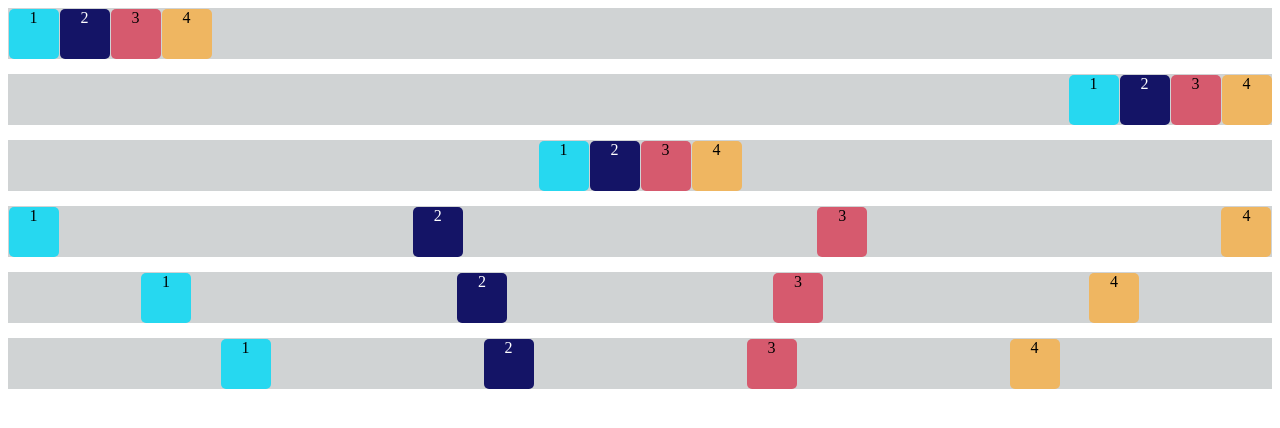
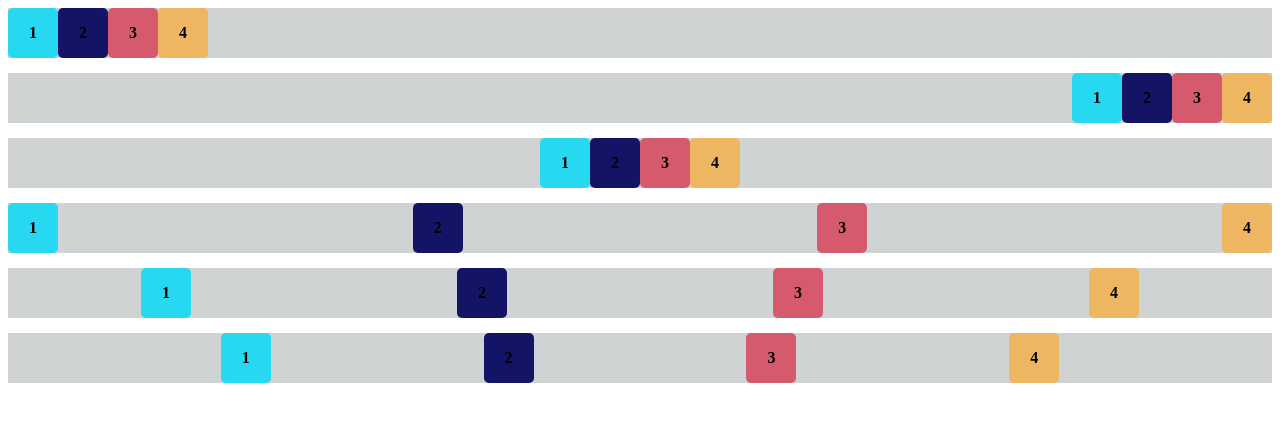
Before and after one commit to bianca-tsuchiya/PI_exercicio-flexbox, a plain HTML site: page ExercicioA/ExercicioA.html in a window 1280 px wide. Drawn offline with Linux system fonts and the light colour scheme.

Commit message:
alterei o código do exercício A - alterações visuais

```diff
--- a/ExercicioA/ExercicioA.html
+++ b/ExercicioA/ExercicioA.html
@@ -12,40 +12,40 @@
         Nesse caso, container é a classe de estilização comum a todos
         E o restante, é sua própria estilização (específica) -->
     <div class="container start">
-        <div class="filho azul-claro">1</div>
-        <div class="filho azul-escuro">2</div>
-        <div class="filho rosa">3</div>
-        <div class="filho amarelo">4</div>
+        <div class="filho azul-claro"><p><b>1</b></p></div>
+        <div class="filho azul-escuro"><p><b>2</b></p></div>
+        <div class="filho rosa"><p><b>3</b></p></div>
+        <div class="filho amarelo"><p><b>4</b></p></div>
     </div>
     <div class="container end">
-        <div class="filho azul-claro">1</div>
-        <div class="filho azul-escuro">2</div>
-        <div class="filho rosa">3</div>
-        <div class="filho amarelo">4</div>
+        <div class="filho azul-claro"><p><b>1</b></p></div>
+        <div class="filho azul-escuro"><p><b>2</b></p></div>
+        <div class="filho rosa"><p><b>3</b></p></div>
+        <div class="filho amarelo"><p><b>4</b></p></div>
     </div>
     <div class="container center">
-        <div class="filho azul-claro">1</div>
-        <div class="filho azul-escuro">2</div>
-        <div class="filho rosa">3</div>
-        <div class="filho amarelo">4</div>
+        <div class="filho azul-claro"><p><b>1</b></p></div>
+        <div class="filho azul-escuro"><p><b>2</b></p></div>
+        <div class="filho rosa"><p><b>3</b></p></div>
+        <div class="filho amarelo"><p><b>4</b></p></div>
     </div>
     <div class="container space-between">
-        <div class="filho azul-claro">1</div>
-        <div class="filho azul-escuro">2</div>
-        <div class="filho rosa">3</div>
-        <div class="filho amarelo">4</div>
+        <div class="filho azul-claro"><p><b>1</b></p></div>
+        <div class="filho azul-escuro"><p><b>2</b></p></div>
+        <div class="filho rosa"><p><b>3</b></p></div>
+        <div class="filho amarelo"><p><b>4</b></p></div>
     </div>
     <div class="container space-around">
-        <div class="filho azul-claro">1</div>
-        <div class="filho azul-escuro">2</div>
-        <div class="filho rosa">3</div>
-        <div class="filho amarelo">4</div>
+        <div class="filho azul-claro"><p><b>1</b></p></div>
+        <div class="filho azul-escuro"><p><b>2</b></p></div>
+        <div class="filho rosa"><p><b>3</b></p></div>
+        <div class="filho amarelo"><p><b>4</b></p></div>
     </div>
     <div class="container space-nome">
-        <div class="filho azul-claro">1</div>
-        <div class="filho azul-escuro">2</div>
-        <div class="filho rosa">3</div>
-        <div class="filho amarelo">4</div>
+        <div class="filho azul-claro"><p><b>1</b></p></div>
+        <div class="filho azul-escuro"><p><b>2</b></p></div>
+        <div class="filho rosa"><p><b>3</b></p></div>
+        <div class="filho amarelo"><p><b>4</b></p></div>
     </div>
 </body>
 </html>
--- a/ExercicioA/styleA.css
+++ b/ExercicioA/styleA.css
@@ -8,7 +8,6 @@
     width: 50px;
     height: 50px;
     text-align: center;
-    margin: 0.5px;
     align-items: center;
     border-radius: 5px;
 }
@@ -43,7 +42,6 @@
 
 .azul-escuro {
     background-color: rgb(20, 20, 102);
-    color: white;
 }
 
 .rosa {
```
